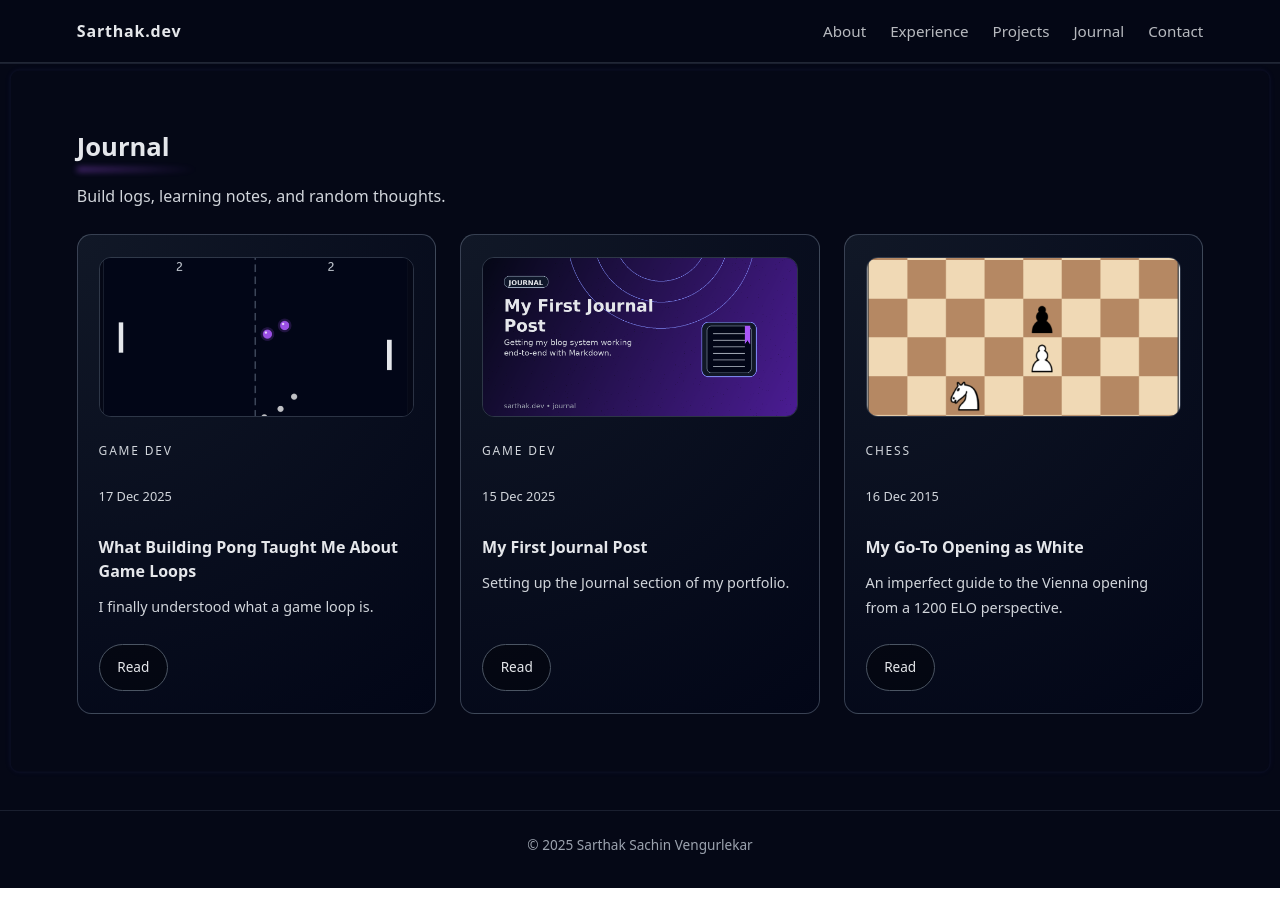
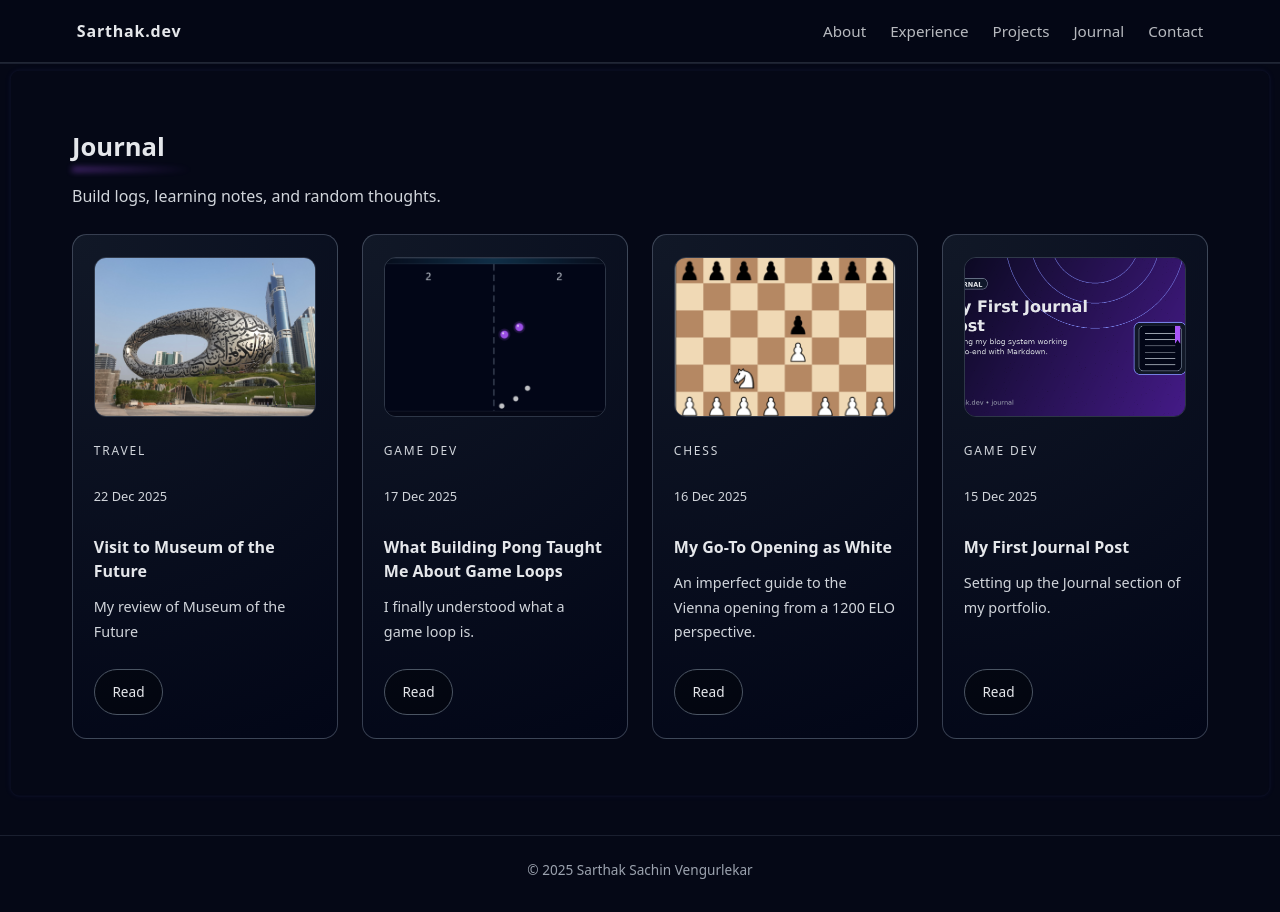
Before and after one commit to sarthakvengurlekar/PassionPortfolio, a React (Vite) app in the folder my-react-app/: page /journal in a window 1280 px wide. Before the commit the page ends 888 px from the top, so only its background shows below. Built offline with nearby package versions, Linux system fonts and the light colour scheme.

Commit message:
new Journal post. Tweaked css for Algorithm Visualizer.

```diff
--- a/my-react-app/src/App.css
+++ b/my-react-app/src/App.css
@@ -263,7 +263,7 @@ main {
 /* Generic section styling – full width with side padding */
 .section {
   position: relative;
-  padding: 4rem 6vw;
+  padding: 4rem clamp(16px, 6vw, 72px);
   margin: 0;
   border-top: 1px solid rgba(148, 163, 184, 0.15);
   z-index: 0;
@@ -863,6 +863,10 @@ main {
   width: 100%;
 }
 
+.viz-layout > * {
+  min-width: 0;
+}
+
 .viz-canvas-wrapper {
   flex: 1 0 auto;
   height: 520px;
@@ -871,6 +875,7 @@ main {
   background: radial-gradient(circle at top, rgba(56, 189, 248, 0.18), transparent 60%);
   box-shadow: 0 0 40px rgba(15, 23, 42, 0.9);
   border: 1px solid rgba(148, 163, 184, 0.45);
+  min-width: 0;
 }
 
 .viz-canvas {
@@ -883,7 +888,8 @@ main {
 }
 
 .viz-sidebar {
-  flex: 0 1 340px;
+  flex: 0 0 clamp(280px, 28vw, 360px);
+  max-width: 100%;
   padding: 1.2rem 1.1rem;
   border-radius: 0.9rem;
   border: 1px solid rgba(148, 163, 184, 0.35);
--- /dev/null
+++ b/my-react-app/src/journal/posts/museum-of-future.md
@@ -0,0 +1,24 @@
+---
+title: Visit to Museum of the Future
+date: 2025-12-22
+tag: Travel
+summary: My review of Museum of the Future
+cover: /journal/museum-of-future/museum-of-future.jpeg
+---
+
+I have a roommate who works at the Museum of the Future, and she gave me two passes. I went yesterday with a friend.
+
+After getting off at Emirates Towers metro station, we stepped outside to grab something to eat. We unexpectedly came across a small Christmas fair nearby and ended up having pizza there. It was cozy, lively, and a nice way to start the day.
+
+Since DIFC was close by, we decided to walk over and explore a bit. My friend is an artist and loves visiting art exhibits, so we checked out a couple of galleries there. I’m always intrigued by art and the exhibits were interesting and fun to walk through. I’m sure my friend enjoyed that part the most.
+
+After DIFC, we finally headed to the museum.
+
+The Museum of the Future is designed as a themed journey spanning five floors, with one floor dedicated to children aged 10 and under. Visitors are taken to the topmost floor first, which is themed around the International Space Station. Unfortunately, this section felt underwhelming. The concepts didn’t feel particularly futuristic, and much of it seemed outdated and not very engaging.
+
+The remaining floors felt more like carefully packaged gimmicks than meaningful explorations of the future. There were a few exhibits that stood out and were genuinely interesting, but overall, the experience didn’t live up to the hype surrounding the museum.
+
+For a place built around the idea of “the future,” I expected bolder ideas, stronger storytelling, and more imagination.
+
+**Final rating: 4/10.**
+They could have done a lot more with such a powerful theme, but it ultimately fell short.
--- a/my-react-app/src/journal/posts/vienna-gambit.md
+++ b/my-react-app/src/journal/posts/vienna-gambit.md
@@ -1,6 +1,6 @@
 ---
 title: My Go-To Opening as White
-date: 2015-12-16
+date: 2025-12-16
 tag: Chess
 summary: An imperfect guide to the Vienna opening from a 1200 ELO perspective.
 cover: /journal/vienna/vienna.png
```
Also changed, not shown: my-react-app/public/journal/museum-of-future/museum-of-future.jpeg (added).
